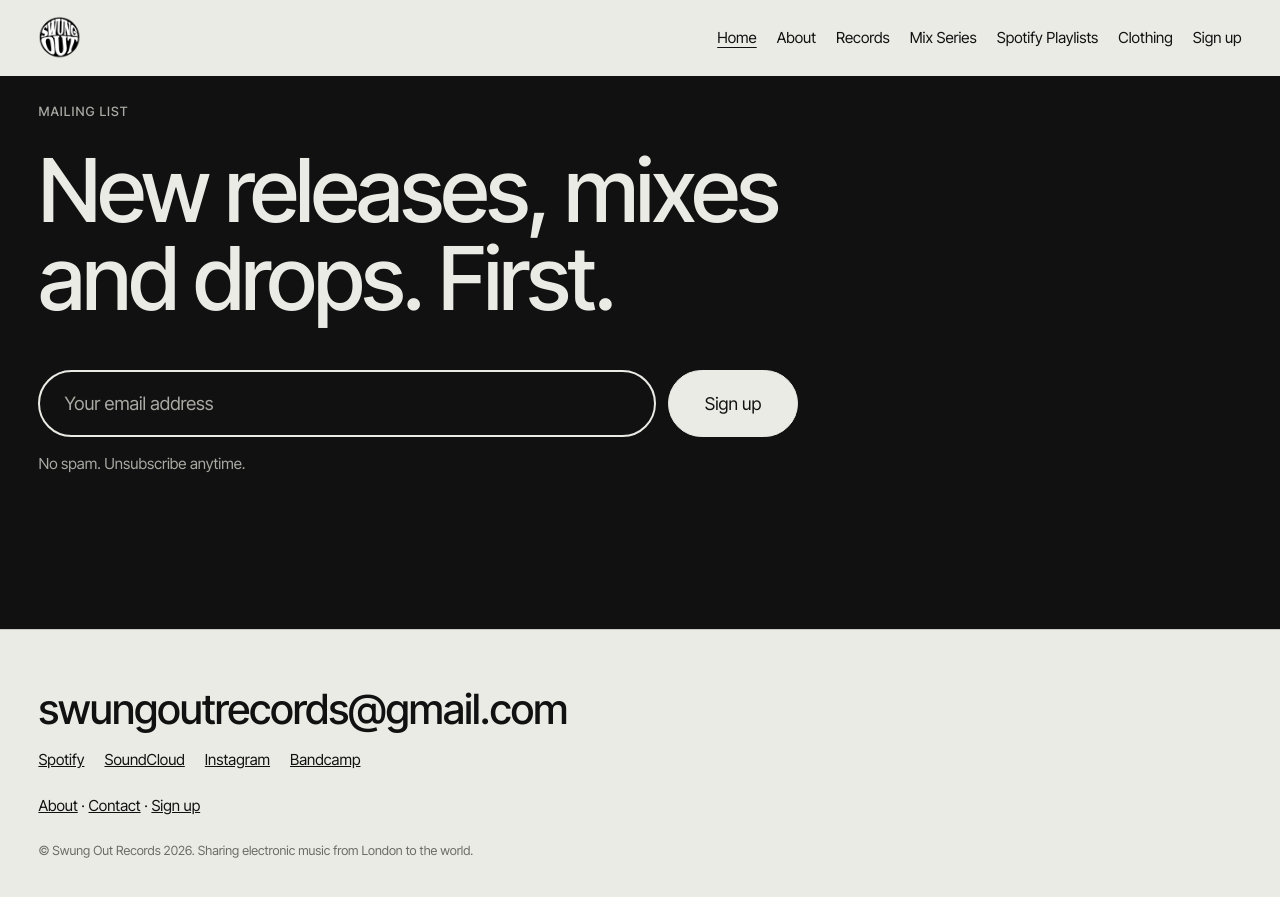
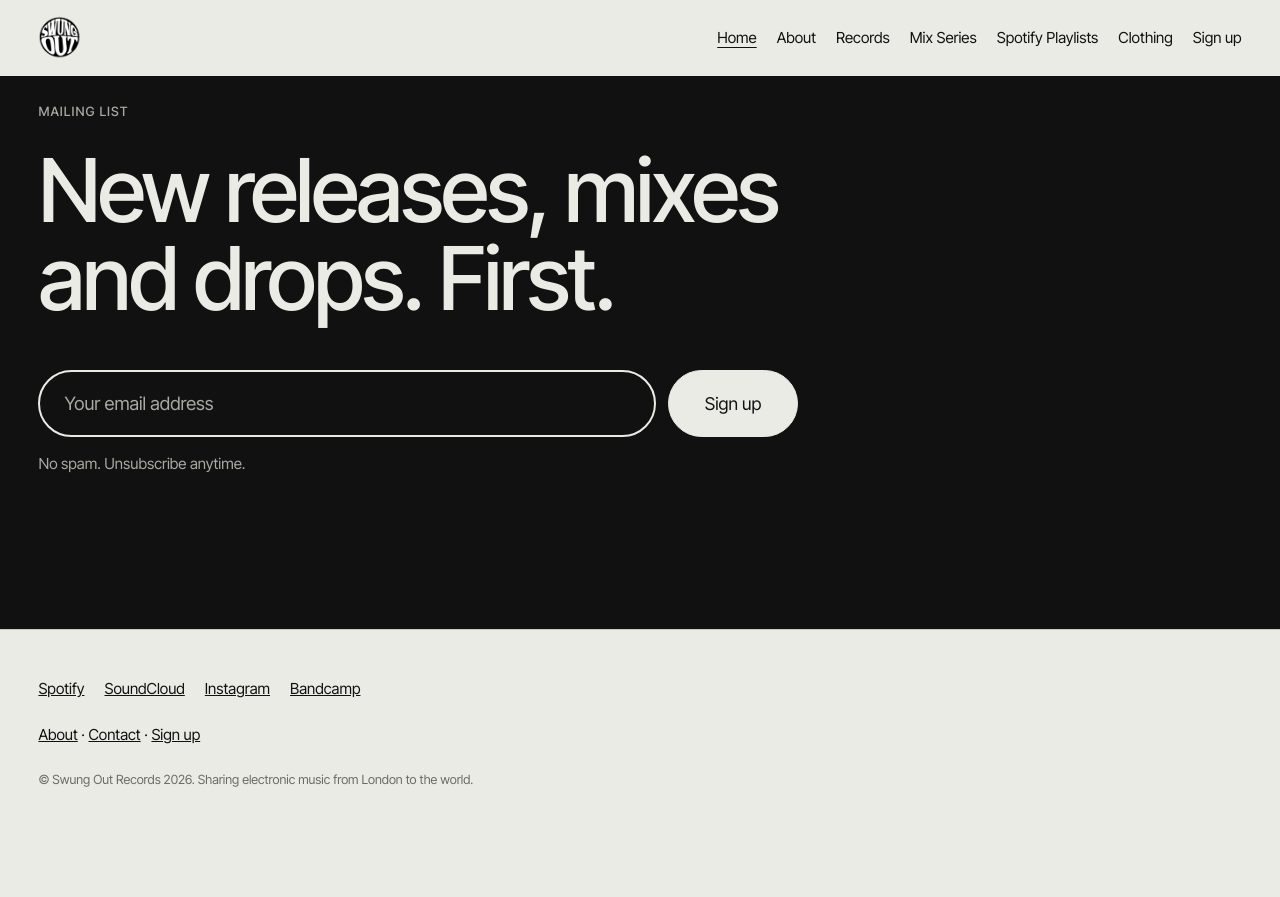
Before and after one commit to theonbower-hue/swungoutrecords, a Jekyll site: the page built from index.html, in a window 1280 px wide and 900 px high, scrolled down 3558 px. Shown: the top 897 px of the window. Built offline with Jekyll 4.4.1, drawn with Linux system fonts in a browser that asks for light colours; after the commit the page ends 4387 px from its top, so only the background shows below that.

Commit message:
Remove email address from site footer
Co-Authored-By: Claude Opus 5.5 <noreply@anthropic.com>
Claude-Session: https://claude.ai/code/session_01LNfA7r2nhK2gCbhnx9MVCo

```diff
--- a/_includes/footer.html
+++ b/_includes/footer.html
@@ -1,5 +1,4 @@
 <footer class="site-footer">
-  <a class="footer-email" href="mailto:{{ site.email }}">{{ site.email }}</a>
   {% include social.html %}
   <p><a href="{{ '/about/' | relative_url }}">About</a> · <a href="{{ '/contact/' | relative_url }}">Contact</a> · <a href="{{ '/signup/' | relative_url }}">Sign up</a></p>
   <small>© Swung Out Records {{ 'now' | date: '%Y' }}. Sharing electronic music from London to the world.</small>
```
